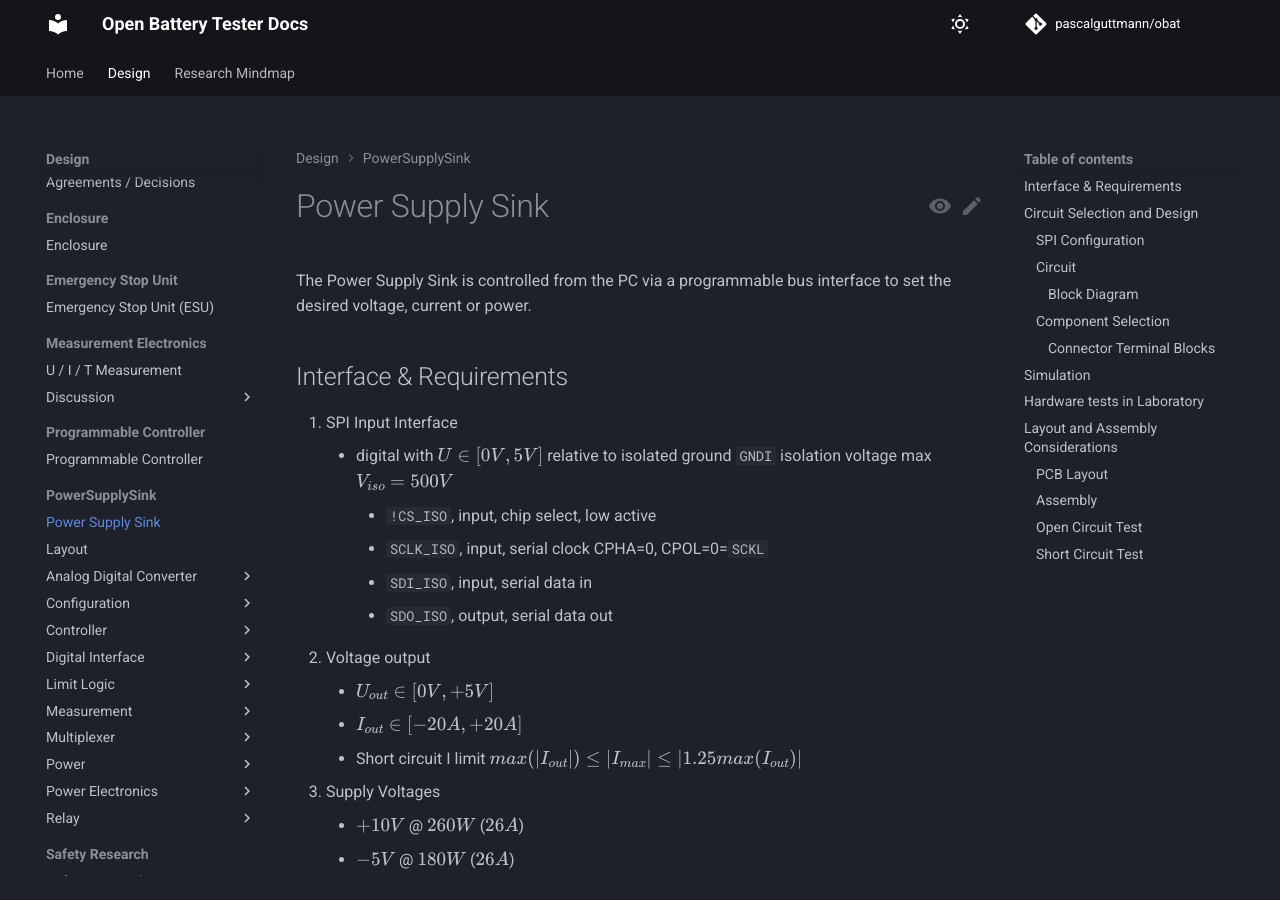
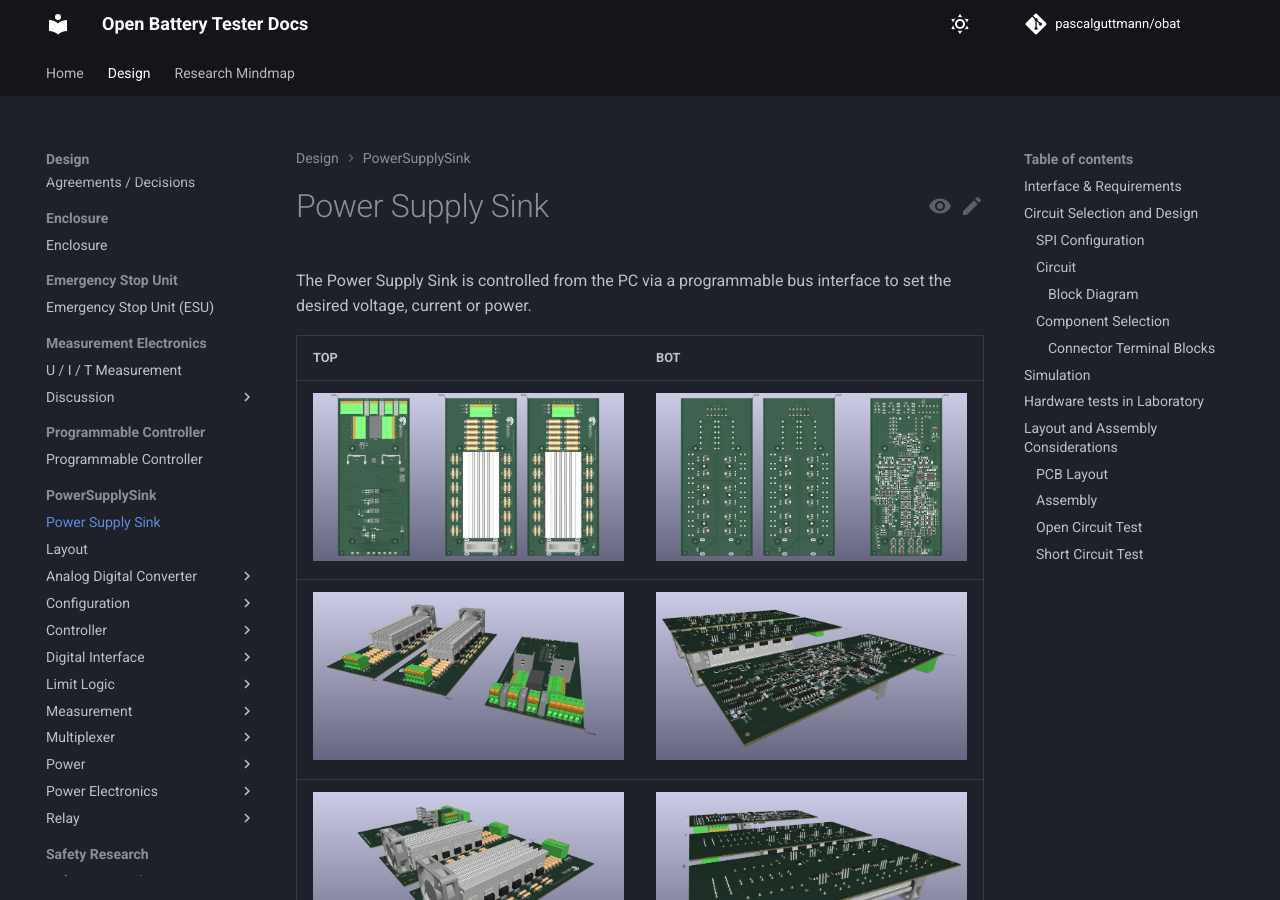
Before and after one commit to pascalguttmann/obat, an MkDocs documentation site: the page built from docs/design/pss/pss.md, in a window 1280 px wide and 900 px high. Built offline with MkDocs 1.6.1 and Material for MkDocs 9.7.7, drawn with Linux system fonts in a browser that asks for light colours; comment, search, counter and statistics services are not loaded.

Commit message:
add pss images of 3d models

```diff
--- a/docs/design/pss/pss.md
+++ b/docs/design/pss/pss.md
@@ -2,6 +2,12 @@
 
 The Power Supply Sink is controlled from the PC via a programmable bus interface
 to set the desired voltage, current or power.
+
+| TOP | BOT |
+| ------------- | -------------- |
+| ![img](./pss_top.png)  | ![img](./pss_bot.png) |
+| ![img](./pss_3d_top_01.png) | ![img](./pss_3d_bot_01.png) |
+| ![img](./pss_3d_top_02.png) | ![img](./pss_3d_bot_02.png) |
 
 ## Interface & Requirements
 
```
Also changed, not shown: docs/design/pss/pss_3d_bot_01.png (added), docs/design/pss/pss_3d_bot_02.png (added), docs/design/pss/pss_3d_top_01.png (added), docs/design/pss/pss_3d_top_02.png (added), docs/design/pss/pss_bot.png (added), docs/design/pss/pss_top.png (added).
